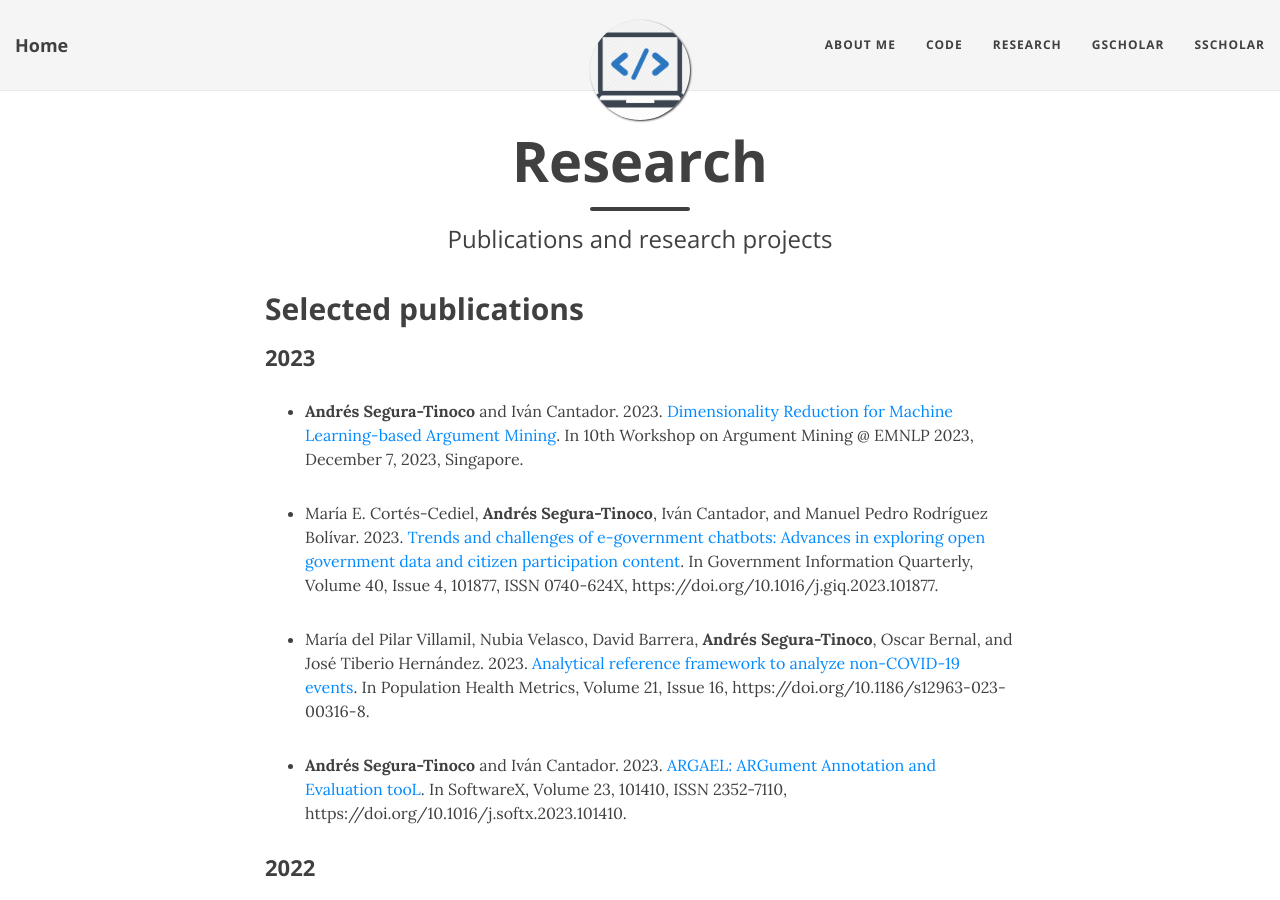
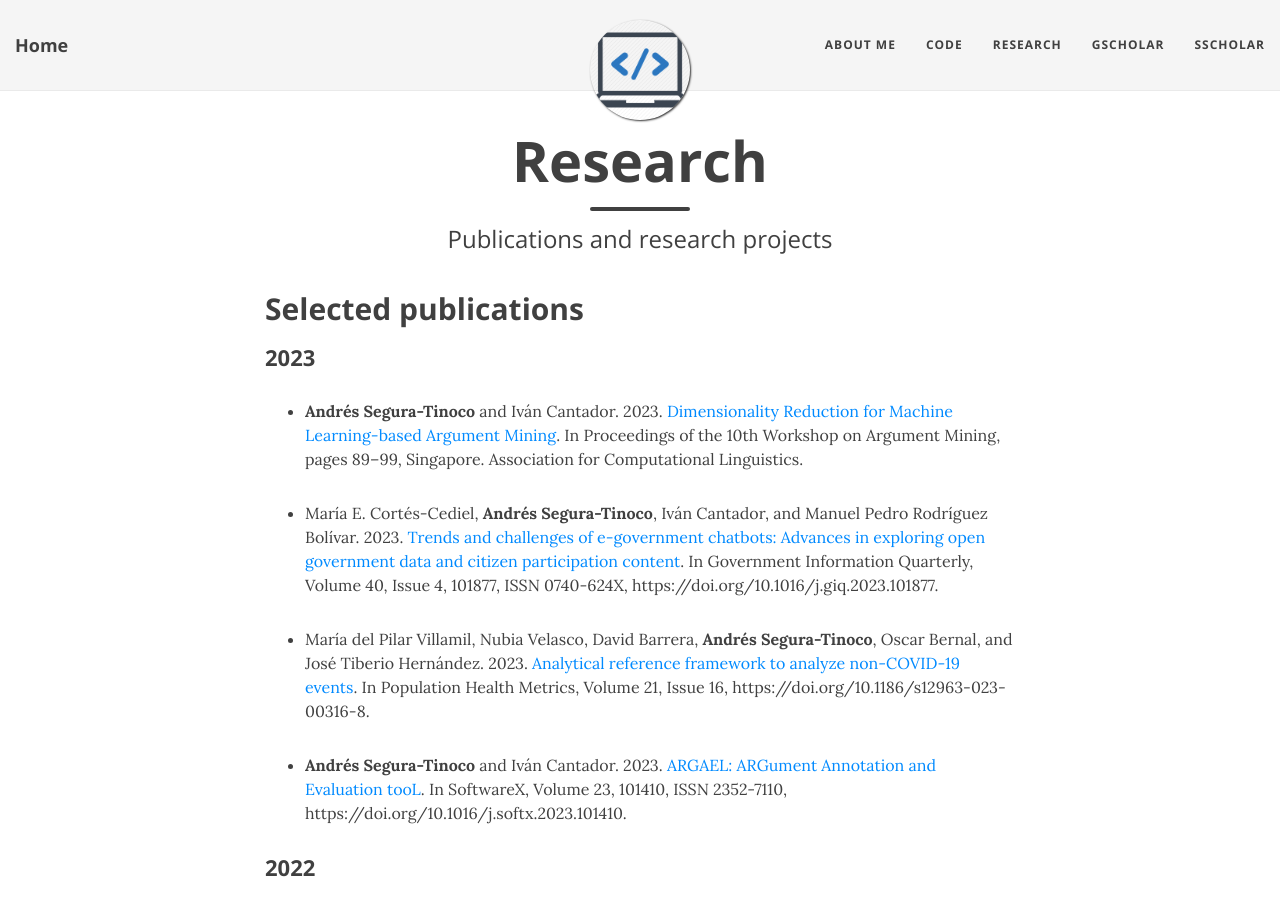
Before and after one commit to ansegura7/ansegura7.github.io, a Jekyll site: the page built from research.md, in a window 1280 px wide and 900 px high. Built offline with Jekyll 4.4.1, drawn with Linux system fonts in a browser that asks for light colours; nearby versions of some CDN libraries.

Commit message:
Update Research
Paper link has been updated.

```diff
--- a/research.md
+++ b/research.md
@@ -8,7 +8,7 @@
 
 ### 2023
 
-- <b>Andrés Segura-Tinoco</b> and Iván Cantador. 2023. <a href="#">Dimensionality Reduction for Machine Learning-based Argument Mining</a>. In 10th Workshop on Argument Mining @ EMNLP 2023, December 7, 2023, Singapore.
+- <b>Andrés Segura-Tinoco</b> and Iván Cantador. 2023. <a href="https://aclanthology.org/2023.argmining-1.9/">Dimensionality Reduction for Machine Learning-based Argument Mining</a>. In Proceedings of the 10th Workshop on Argument Mining, pages 89–99, Singapore. Association for Computational Linguistics.
 
 - María E. Cortés-Cediel, <b>Andrés Segura-Tinoco</b>, Iván Cantador, and Manuel Pedro Rodríguez Bolívar. 2023. <a href="https://www.sciencedirect.com/science/article/pii/S0740624X23000771">Trends and challenges of e-government chatbots: Advances in exploring open government data and citizen participation content</a>. In Government Information Quarterly, Volume 40, Issue 4, 101877, ISSN 0740-624X,  https://doi.org/10.1016/j.giq.2023.101877.
 
```
